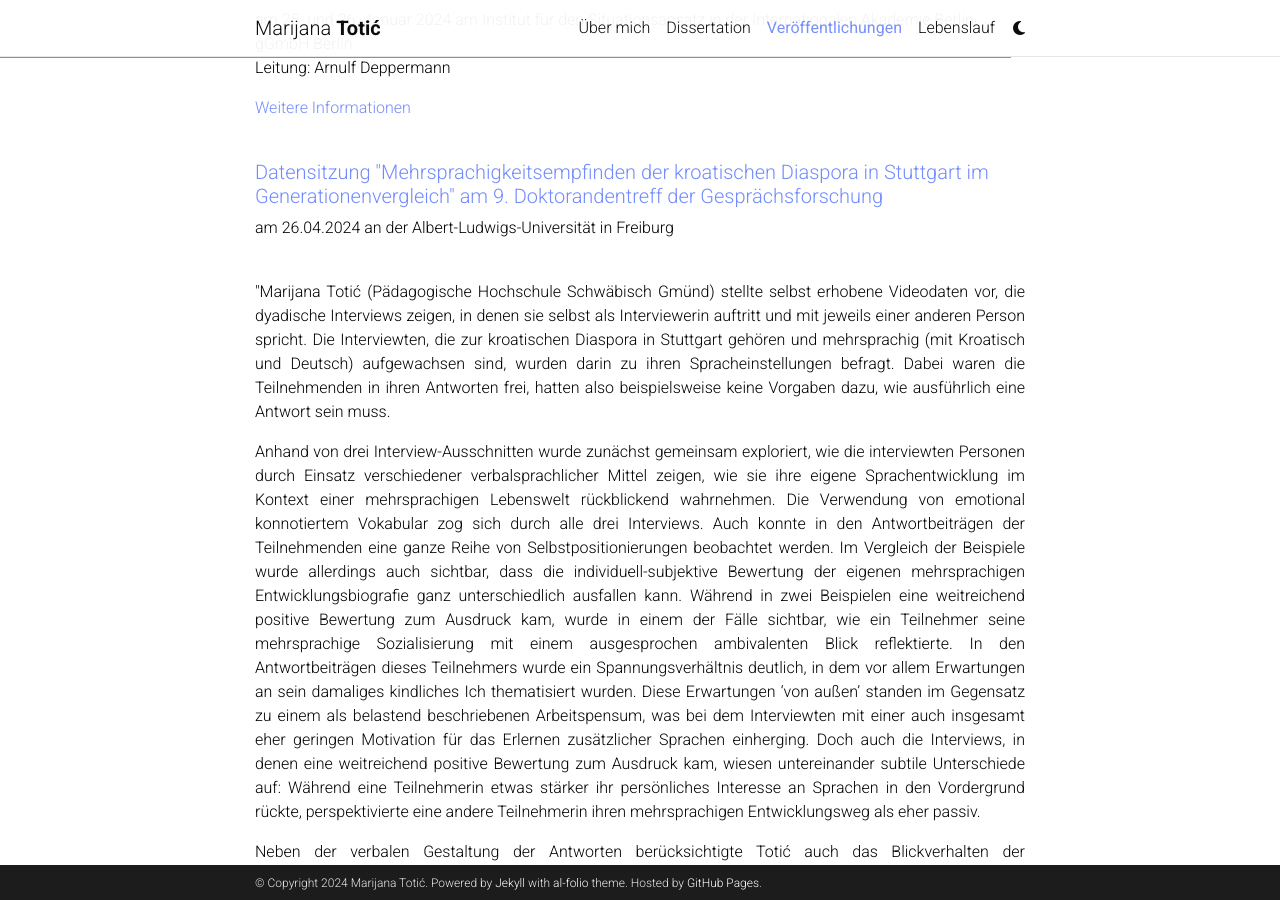
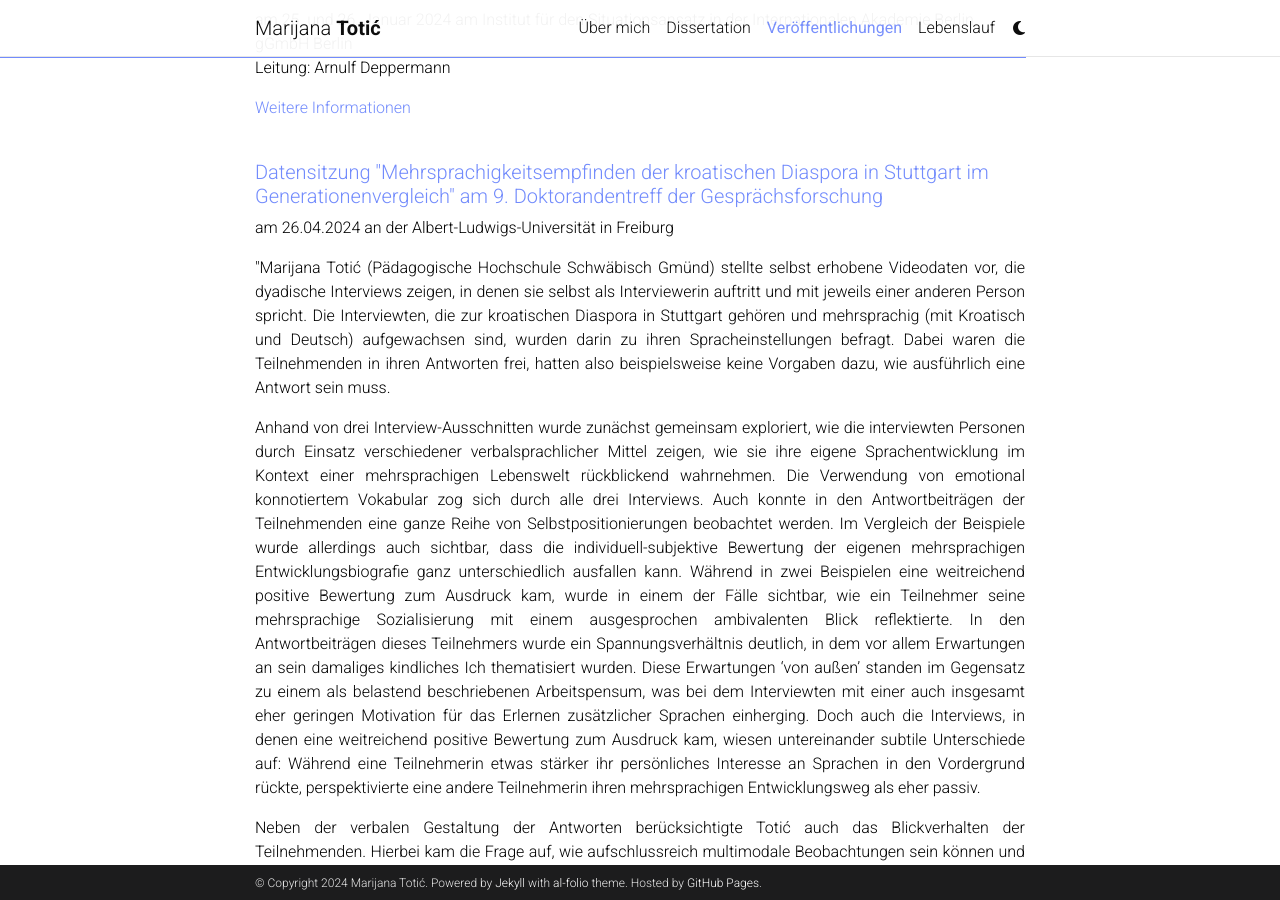
Before and after one commit to MarijanaTotic/MarijanaTotic.github.io, a Jekyll site: the page built from _pages/Veröffentlichungen.md, in a window 1280 px wide and 900 px high, scrolled down 1329 px. Built offline with Jekyll 4.4.1, drawn with Linux system fonts in a browser that asks for light colours; comment, search, counter and statistics services are not loaded; a style sheet for code colours, icons or effects is not loaded.

Commit message:
fix spaces

```diff
--- a/_pages/Veröffentlichungen.md
+++ b/_pages/Veröffentlichungen.md
@@ -49,7 +49,7 @@
 <a href='#'>Datensitzung "Mehrsprachigkeitsempfinden der kroatischen Diaspora in Stuttgart im Generationenvergleich" am 9. Doktorandentreff der Gesprächsforschung</a>
 </h5>
 
-<p>am 26.04.2024 an der Albert-Ludwigs-Universität in Freiburg</p> <br>
+<p>am 26.04.2024 an der Albert-Ludwigs-Universität in Freiburg</p>
 
 <p align="justify">
 "Marijana Totić (Pädagogische Hochschule Schwäbisch Gmünd) stellte selbst erhobene Videodaten vor, die dyadische Interviews zeigen, in denen sie selbst als Interviewerin auftritt und mit jeweils einer anderen Person spricht. Die Interviewten, die zur kroatischen Diaspora
```
